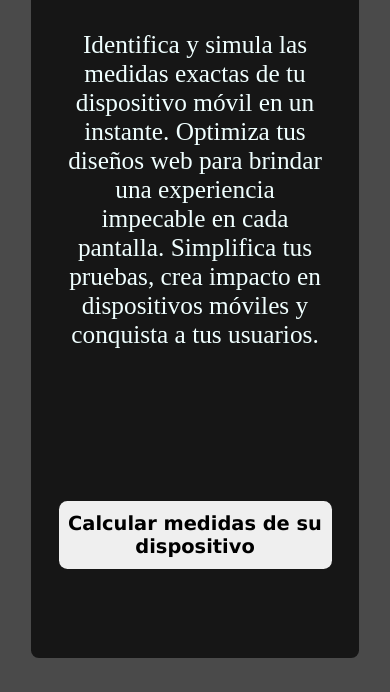
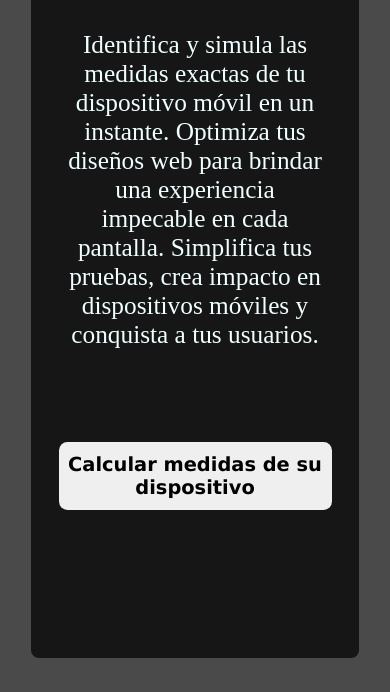
Before and after one commit to TheJose24/Browser-Window-Size, a plain HTML site: page index.html in a window 390 px wide. Shown: the part 152-844 px from the top of the page. Drawn offline with Linux system fonts and the light colour scheme.

Commit message:
Correccion de error en diseño 2

```diff
--- a/style.css
+++ b/style.css
@@ -131,7 +131,7 @@ p{
 
   #boton-contenedor{
     width: 80vw;
-    height: 22vh;
+    height: 15vh;
     display: flex;
     justify-content: center;
     align-items: flex-end;
```
